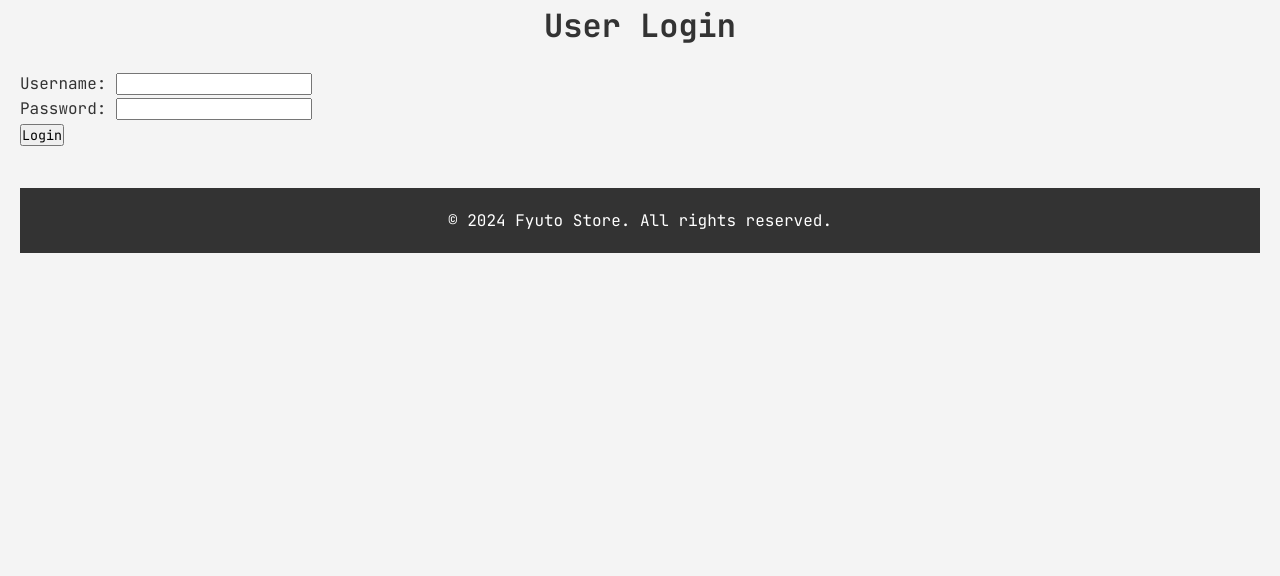
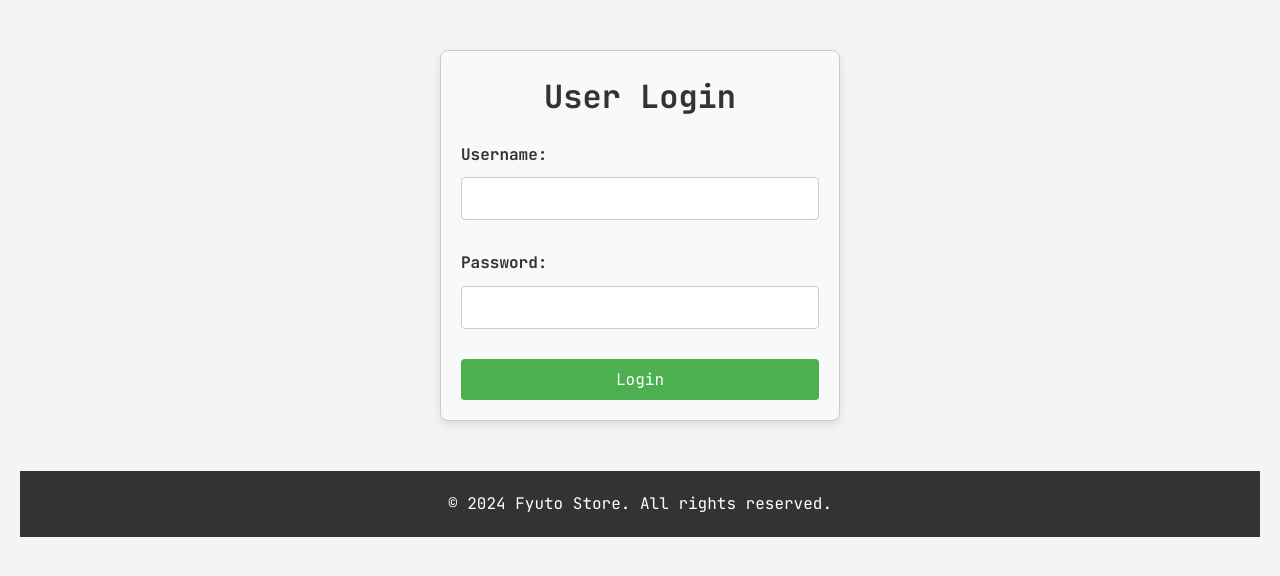
Before and after one commit to zihwoi/fyuto, a Django app: page /login/ in a window 1280 px wide. Shown: the part 170-746 px from the top of the page. Run offline with Django 4.2, Linux system fonts and the light colour scheme.

Commit message:
updated login and register form css

```diff
--- a/static/css/styles.css
+++ b/static/css/styles.css
@@ -119,6 +119,115 @@ header h1 {
     font-size: 1.1em;
 }
 
+.logout-confirmation {
+    text-align: center;
+    margin: 50px auto;
+    padding: 20px;
+}
+
+.logout-confirmation h2 {
+    font-size: 24px;
+    color: #333;
+}
+
+.logout-confirmation a {
+    display: inline-block;
+    margin-top: 10px;
+    text-decoration: none;
+    color: #007bff;
+    font-weight: bold;
+}
+
+/* Form container */
+form div {
+    margin-bottom: 15px;
+}
+
+/* Error messages in red */
+.errorlist {
+    color: red;
+    list-style-type: none;
+    padding-left: 0;
+    font-size: 0.9em;
+}
+
+/* Minimal padding for inputs */
+input {
+    padding: 8px;
+    font-size: 1em;
+    width: 100%;
+    margin-top: 5px;
+    margin-bottom: 5px;
+    border-radius: 4px;
+    border: 1px solid #ccc;
+}
+
+/* Form submit button */
+button[type="submit"] {
+    padding: 10px 20px;
+    font-size: 1em;
+    background-color: #4CAF50;
+    color: white;
+    border: none;
+    border-radius: 5px;
+    cursor: pointer;
+}
+
+button[type="submit"]:hover {
+    background-color: #45a049;
+}
+
+/* Center the form container */
+.form-container {
+    width: 400px; /* Set the width of the form */
+    margin: 50px auto; /* Center the form horizontally and add space from the top */
+    padding: 20px; /* Add padding inside the container */
+    border: 1px solid #ccc; /* Optional: add a border around the form */
+    border-radius: 8px; /* Rounded corners */
+    box-shadow: 0 4px 8px rgba(0, 0, 0, 0.1); /* Add a subtle shadow */
+    background-color: #f9f9f9; /* Light background color */
+}
+
+/* Form field styles */
+.form-container label {
+    display: block;
+    margin-bottom: 5px;
+    font-weight: bold;
+}
+
+.form-container input {
+    width: 100%; /* Ensure inputs fill the width of the container */
+    padding: 10px;
+    margin-bottom: 15px;
+    border: 1px solid #ccc;
+    border-radius: 4px;
+    font-size: 1em;
+}
+
+/* Error messages */
+.errorlist {
+    color: red;
+    list-style-type: none;
+    padding-left: 0;
+}
+
+/* Register button */
+.form-container button[type="submit"] {
+    width: 100%; /* Button fills the width of the form */
+    padding: 10px;
+    background-color: #4CAF50;
+    color: white;
+    border: none;
+    border-radius: 4px;
+    cursor: pointer;
+    font-size: 1em;
+}
+
+.form-container button[type="submit"]:hover {
+    background-color: #45a049;
+}
+
+
 /* Footer */
 footer {
     text-align: center;
--- a/store/templates/store/login.html
+++ b/store/templates/store/login.html
@@ -3,21 +3,27 @@
 {% block title %}User Login{% endblock %}
 
 {% block content %}
+    <div class="form-container">
         <h1>User Login</h1>
         <form method="POST">
             {% csrf_token %}
+
+            <!-- Username field -->
+            <div>
                 <label for="username">Username:</label>
                 <input type="text" id="username" name="username" required>
+            </div>
 
-        <br>
-
+            <!-- Password field -->
+            <div>
                 <label for="password">Password:</label>
                 <input type="password" id="password" name="password" required>
+            </div>
 
-        <br>
-
+            <!-- Login button -->
             <button type="submit">Login</button>
         </form>
+
         {% if messages %}
             <ul>
                 {% for message in messages %}
@@ -25,4 +31,5 @@
                 {% endfor %}
             </ul>
         {% endif %}
+    </div>
 {% endblock %}
```
Also changed, not shown: store/templates/store/register.html (+43 -1 lines). Lines whose indentation alone changed are shown as unchanged.
